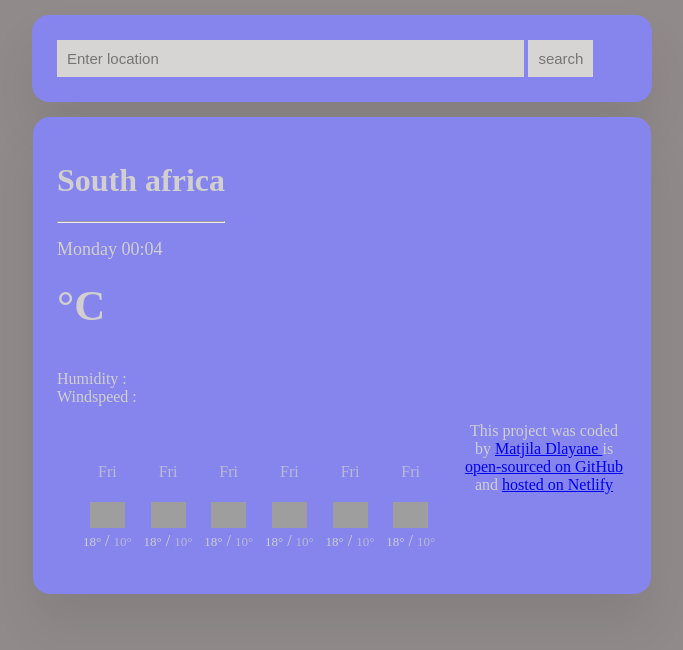
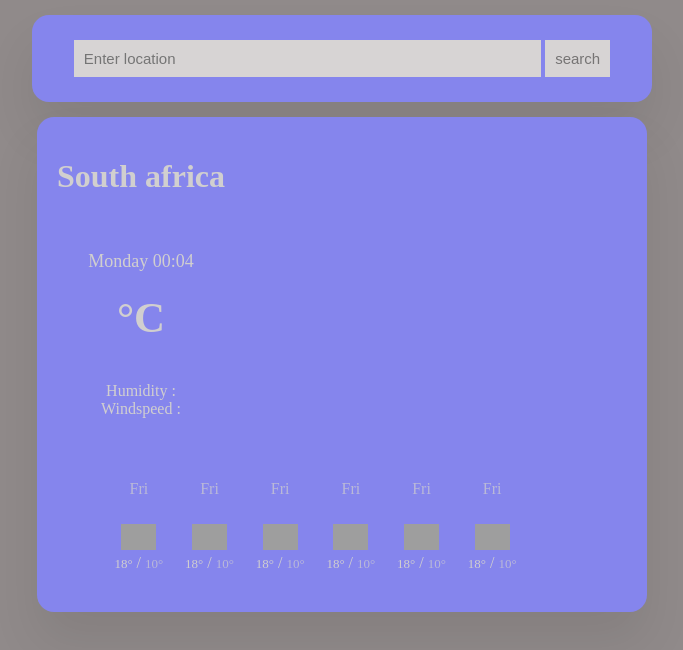
Before and after one commit to Dlayane-Mat/whimsical-purple-weather-app, a plain HTML site: page index.html in a window 1280 px wide. Shown: the whole page, without its empty margins (298-981 px from the left). Drawn offline with nearby package versions, Linux system fonts and the light colour scheme; no server answers; grey boxes are pictures that could not be loaded.

Commit message:
updated my html and css

```diff
--- a/index.html
+++ b/index.html
@@ -21,7 +21,7 @@
         <div class="weather-data">
             <main>
          <h1 id="weather-city">South africa</h1>
-            <hr/>
+            <br>
             <div class="main-section">
             <p class="weather-details">
                 <span id="time" class="time">Monday 00:04</span>
@@ -125,14 +125,6 @@
     </div>
 </div>
 <div class="footer">
-    <footer>
-        This project was coded by <a href="https://github.com/Dlayane-Mat/" target="_blank">
-            Matjila Dlayane
-        </a> is <a href="https://github.com/Dlayane-Mat/whimsical-purple-weather-app" target="_blank">open-sourced on GitHub</a> and
-        <a href="https://teal-zabaione-52d38e.netlify.app/" target="_blank">
-            hosted on Netlify
-        </a>
-    </footer>
 </di>
   <script src="script.js" ></script>
 </body>
--- a/style.css
+++ b/style.css
@@ -9,18 +9,18 @@ body{
      box-shadow: 0 30px 50px rgba(13, 12, 16, 0.08);
      max-width: 570px;
      margin:15px auto;
-
-
+    text-align: center;
 
  }
  .weather-app{
      background-color: rgb(133, 133, 237);
      margin: 0px auto;
-     padding: 24px;
+     padding: 20px;
      border-radius: 17px;
      box-shadow: 0 30px 50px rgba(10, 8, 14, 0.08);
      max-width: 570px;
      color: rgb(209, 207, 207);
+     text-align: center;
  }
  #search-input{
      background-color: rgb(215, 212, 212);
@@ -103,7 +103,7 @@ display: flex;
  }
  .day-one{
     justify-content: space-between;
-    padding: 21px;
+    padding: 26px;
  }
  .weather-forecast{
     display: flex;
```
